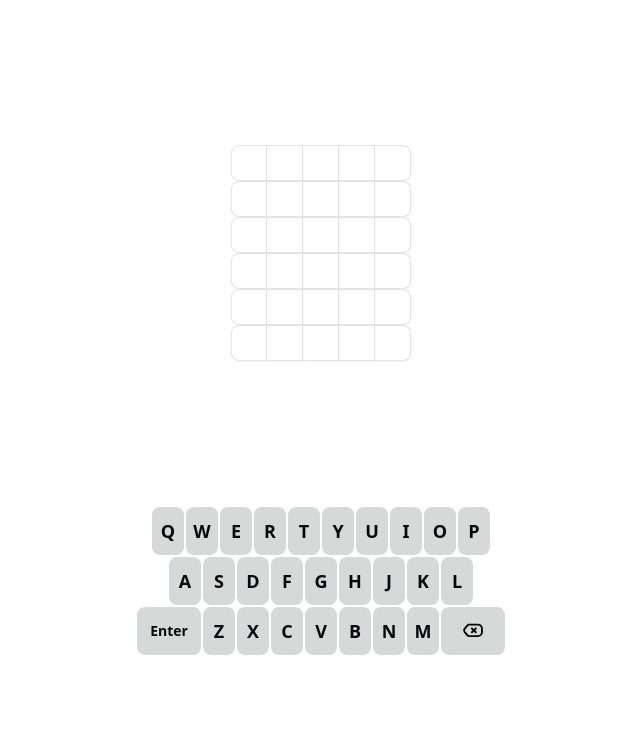
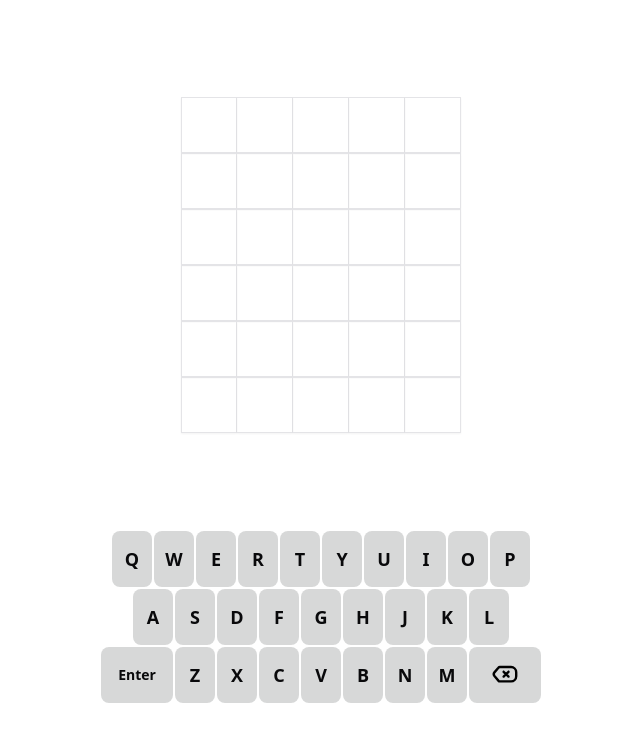
Before and after one commit to my-wordle/frontend, a React (Vite) app: page / in a window 1280 px wide. Shown: the top 742 px of the page, without its empty margins (319-959 px from the left). Built offline with nearby package versions, Linux system fonts and the light colour scheme.

Commit message:
feat: minor ui changes, removed custom game components

```diff
--- a/src/components/ui-mod/Board.tsx
+++ b/src/components/ui-mod/Board.tsx
@@ -27,7 +27,7 @@ export const Board: FC<Props> = ({ rows = 6 }) => {
             if (symbol === 'backspace') {
                 updated[activeRow] = currentWord.slice(0, -1);
             } else if (currentWord.length < 5) {
-                updated[activeRow] = currentWord + symbol;
+                updated[activeRow] = currentWord + symbol.toLocaleUpperCase();
             }
 
             return updated;
--- a/src/components/ui-mod/GameField.tsx
+++ b/src/components/ui-mod/GameField.tsx
@@ -1,6 +1,7 @@
 import { REGEXP_ONLY_CHARS } from 'input-otp';
 import { type FC } from 'react';
 import { InputOTP, InputOTPGroup, InputOTPSlot } from '../ui/input-otp';
+import { cn } from '@/lib/utils';
 
 interface Props {
     letters?: number;
@@ -15,7 +16,11 @@ export const GameField: FC<Props> = ({ letters = 5, word }) => {
                     <InputOTPSlot
                         index={index}
                         key={index}
-                        className="data-[active=true]:scale-105 font-semibold text-lg"
+                        className={cn(
+                            'data-[active=true]:scale-105 font-semibold text-lg w-14 h-14 p-4 rounded-none',
+                            word.length - 1 === index &&
+                                'scale-105'
+                        )}
                     />
                 ))}
             </InputOTPGroup>
--- a/src/components/ui-mod/Key.tsx
+++ b/src/components/ui-mod/Key.tsx
@@ -23,15 +23,15 @@ export const Key: FC<Props> = ({ symbol, onClick }) => {
                             Enter
                         </h1>
                     ),
-                    styles: 'w-16',
+                    styles: 'w-18',
                 };
             case 'backspace':
                 return {
-                    key: <Backspace className="min-w-8 min-h-8 text-black" />,
-                    styles: 'w-16',
+                    key: <Backspace className="min-w-10 min-h-10 text-black" />,
+                    styles: 'w-18',
                 };
             default:
-                return { key: symbol.toUpperCase(), styles: 'w-8' };
+                return { key: symbol.toUpperCase(), styles: 'w-10' };
         }
     };
 
@@ -58,7 +58,7 @@ export const Key: FC<Props> = ({ symbol, onClick }) => {
     return (
         <button
             className={cn(
-                'bg-[#81838450] p-4 font-semibold text-lg scale-100 rounded-md transition-all hover:bg-[#4d4e4e50] active:scale-105 active:outline-none h-12 flex justify-center items-center',
+                'bg-[#81838450] p-4 font-semibold text-lg scale-100 rounded-md transition-all hover:bg-[#4d4e4e50] active:scale-105 active:outline-none h-14 flex justify-center items-center',
                 render(symbol).styles,
                 isActive && 'scale-105 bg-[#4d4e4e50]'
             )}
--- a/src/components/ui-mod/Row.tsx
+++ /dev/null
@@ -1,30 +0,0 @@
-import { useState, type FC } from 'react';
-import Slot from './Slot';
-
-interface Props {
-    letters?: number;
-    active: boolean;
-}
-
-export const Row: FC<Props> = ({ letters = 5, active }) => {
-    const [word, setWord] = useState<string>('');
-
-    const handleInsert = (char: string) => {
-        setWord((prev: string) => prev.concat(char));
-    };
-
-    return (
-        <div>
-            {Array.from({ length: letters }).map((_, index: number) => (
-                <Slot
-                    key={index}
-                    active={word.length === index}
-                    onInsert={handleInsert}
-                    disabled={!active}
-                />
-            ))}
-        </div>
-    );
-};
-
-export default Row;
--- a/src/components/ui-mod/Slot.tsx
+++ /dev/null
@@ -1,42 +0,0 @@
-import { useEffect, useId, useRef, useState, type FC } from 'react';
-
-interface Props {
-    active: boolean;
-    onInsert: (symbol: string) => void;
-    disabled?: boolean;
-}
-
-export const Slot: FC<Props> = ({ active, onInsert, disabled = false }) => {
-    const [symbol, setSymbol] = useState<string>('');
-    const inputRef = useRef<HTMLInputElement | null>(null);
-    const id: string = useId();
-
-    const handleChange = (event: React.ChangeEvent<HTMLInputElement>) => {
-        const char: string = event.target.value;
-
-        if (/^[a-zA-Z]$/.test(char) || char === '') {
-            setSymbol(char);
-            onInsert(char);
-        }
-    };
-
-    useEffect(() => {
-        if (inputRef.current) {
-            inputRef.current.focus();
-        }
-    }, [active, disabled]);
-
-    return (
-        <input
-            id={id}
-            className="p-4 text-lg font-semibold outline-none border border-solid border-border w-14 h-14 text-center"
-            maxLength={1}
-            value={symbol.toUpperCase()}
-            onChange={handleChange}
-            ref={inputRef}
-            disabled={!active || disabled}
-        />
-    );
-};
-
-export default Slot;
--- a/src/components/ui/input-otp.tsx
+++ b/src/components/ui/input-otp.tsx
@@ -49,7 +49,7 @@ function InputOTPSlot({
       data-slot="input-otp-slot"
       data-active={isActive}
       className={cn(
-        "data-[active=true]:border-ring data-[active=true]:aria-invalid:ring-destructive/20 dark:data-[active=true]:aria-invalid:ring-destructive/40 aria-invalid:border-destructive data-[active=true]:aria-invalid:border-destructive dark:bg-input/30 border-input relative flex h-9 w-9 items-center justify-center border-y border-r text-sm shadow-xs transition-all outline-none first:rounded-l-md first:border-l last:rounded-r-md data-[active=true]:z-10",
+        "dark:bg-input/30 border-input relative flex h-9 w-9 items-center justify-center border-y border-r text-sm shadow-xs transition-all outline-none first:border-l data-[active=true]:z-10",
         className
       )}
       {...props}
```
